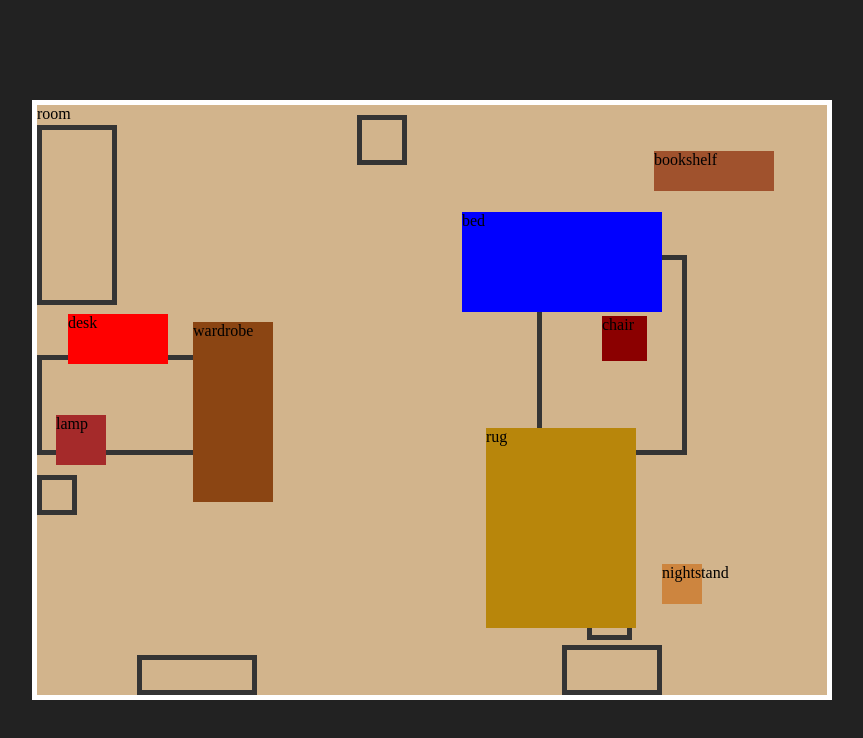
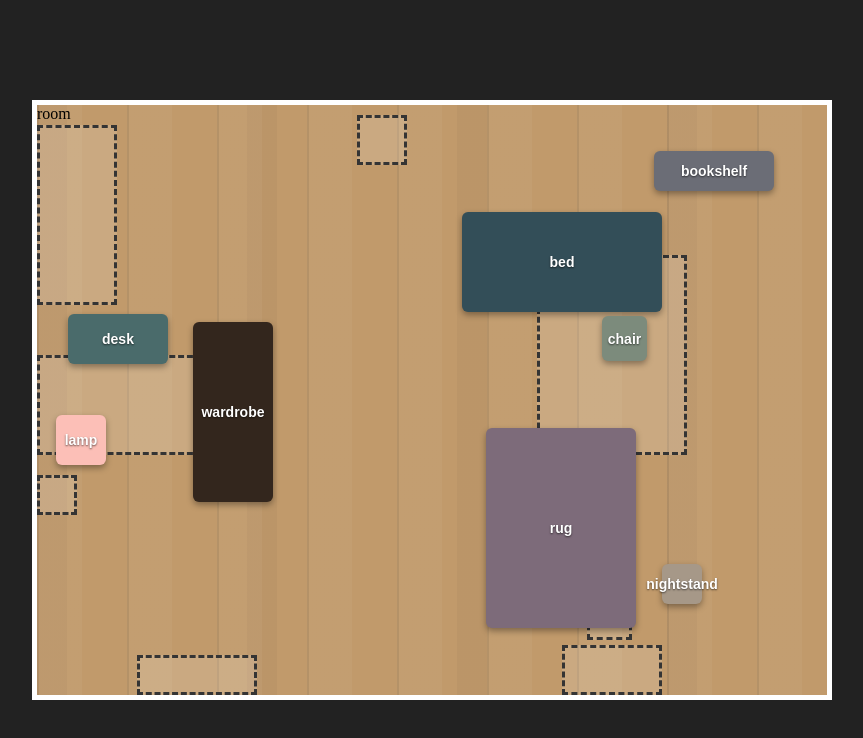
Before and after one commit to GoodGuyFate/bedroom-cleanup-game, a React (Vite) app: page / in a window 1280 px wide. Shown: the top 738 px of the page, without its empty margins (208-1071 px from the left). Built offline with nearby package versions, Linux system fonts and the light colour scheme.

Commit message:
Add second and third furniture layouts

```diff
--- a/src/App.jsx
+++ b/src/App.jsx
@@ -1,5 +1,6 @@
 import Room from './components/room'
+import LayoutMaker from './components/layoutMaker'
 
 export default function App() {
-  return <Room />
+  return <Room/>
 }
--- /dev/null
+++ b/src/components/layoutMaker.jsx
@@ -0,0 +1,121 @@
+import { useState, useRef } from "react";
+import { furniture } from "../data/furniture";
+
+const ROOM_WIDTH = 790;
+const ROOM_HEIGHT = 590;
+
+// Starting spot for every item when you open the maker — doesn't matter where,
+// you're about to drag them all anyway.
+function startingItems() {
+  return furniture.map((item) => ({
+    ...item,
+    curPos: { x: 20, y: 20 },
+  }));
+}
+
+export default function LayoutMaker() {
+  const [items, setItems] = useState(startingItems);
+  const [copied, setCopied] = useState(false);
+  const offsets = useRef({ x: 0, y: 0 });
+  const draggedId = useRef(null);
+  const roomRef = useRef(null);
+  const [topId, setTopId] = useState(null);
+
+  const handlePointerDown = (e, itemId) => {
+    const rect = e.currentTarget.getBoundingClientRect();
+    offsets.current.x = e.clientX - rect.left;
+    offsets.current.y = e.clientY - rect.top;
+    draggedId.current = itemId;
+    setTopId(itemId);
+    e.currentTarget.setPointerCapture(e.pointerId);
+  };
+
+  const handlePointerUp = () => {
+    draggedId.current = null;
+  };
+
+  const handlePointerMove = (e) => {
+    if (draggedId.current == null) return;
+
+    const roomRect = roomRef.current.getBoundingClientRect();
+    const newX =
+      e.clientX - roomRect.left - roomRef.current.clientLeft - offsets.current.x;
+    const newY =
+      e.clientY - roomRect.top - roomRef.current.clientTop - offsets.current.y;
+
+    const maxX = roomRef.current.clientWidth - e.currentTarget.offsetWidth;
+    const maxY = roomRef.current.clientHeight - e.currentTarget.offsetHeight;
+    const clampedX = Math.min(Math.max(newX, 0), maxX);
+    const clampedY = Math.min(Math.max(newY, 0), maxY);
+    const draggingId = draggedId.current;
+
+    setItems((prevItems) =>
+      prevItems.map((item) =>
+        item.id === draggingId
+          ? { ...item, curPos: { x: clampedX, y: clampedY } }
+          : item,
+      ),
+    );
+  };
+
+  // Turns current positions into the exact { id: {x, y} } shape layouts.js expects.
+  function buildLayoutObject() {
+    const layout = {};
+    items.forEach((item) => {
+      layout[item.id] = { x: item.curPos.x, y: item.curPos.y };
+    });
+    return layout;
+  }
+
+  function handleExport() {
+    const layout = buildLayoutObject();
+    const text = JSON.stringify(layout, null, 2);
+    console.log(text);
+
+    navigator.clipboard
+      .writeText(text)
+      .then(() => {
+        setCopied(true);
+        setTimeout(() => setCopied(false), 1500);
+      })
+      .catch(() => {
+        // Clipboard can fail (permissions, non-https, etc). Console.log above
+        // still has it either way.
+        console.warn("Couldn't copy automatically — grab it from the console log above.");
+      });
+  }
+
+  return (
+    <div style={{ display: "flex", flexDirection: "column", gap: "12px", alignItems: "flex-start" }}>
+      <div style={{ display: "flex", gap: "8px", alignItems: "center" }}>
+        <button onClick={handleExport}>Export Layout</button>
+        <button onClick={() => setItems(startingItems())}>Reset Positions</button>
+        {copied && <span>Copied to clipboard ✓</span>}
+      </div>
+
+      <div className="room" ref={roomRef} style={{ width: ROOM_WIDTH, height: ROOM_HEIGHT }}>
+        {items.map((item) => (
+          <div
+            key={item.id}
+            className="furniture-item"
+            style={{
+              left: item.curPos.x,
+              top: item.curPos.y,
+              width: item.width,
+              height: item.height,
+              backgroundColor: item.color,
+              zIndex: item.id === topId ? 1 : 0,
+              cursor: "grab",
+            }}
+            onPointerDown={(e) => handlePointerDown(e, item.id)}
+            onPointerMove={handlePointerMove}
+            onPointerUp={handlePointerUp}
+            onPointerCancel={handlePointerUp}
+          >
+            {item.name}
+          </div>
+        ))}
+      </div>
+    </div>
+  );
+}
--- a/src/components/room.css
+++ b/src/components/room.css
@@ -3,21 +3,52 @@
   width: 800px;
   height: 600px;
   border: 5px solid white;
-  background-color: #d2b48c;
+  background-color: #c19a6b;
+  background-image:
+    repeating-linear-gradient(
+      90deg,
+      rgba(0, 0, 0, 0.08) 0px,
+      rgba(0, 0, 0, 0.08) 2px,
+      transparent 2px,
+      transparent 90px
+    ),
+    repeating-linear-gradient(
+      90deg,
+      rgba(255, 255, 255, 0.04) 0px,
+      rgba(255, 255, 255, 0.04) 45px,
+      transparent 45px,
+      transparent 90px
+    ),
+    repeating-linear-gradient(
+      90deg,
+      rgba(0, 0, 0, 0.03) 0px,
+      rgba(0, 0, 0, 0.03) 30px,
+      transparent 30px,
+      transparent 210px
+    );
+
 }
 
-.furniture-item{
+.furniture-item {
   position: absolute;
-  /* width: 200px; */
-  /* height: 200px; */
-  /* background-color: white; */
   user-select: none;
   touch-action: none;
+  border-radius: 6px;
+  box-shadow: 0 3px 6px rgba(0, 0, 0, 0.35);
+
+  display: flex;
+  align-items: center;
+  justify-content: center;
+  color: white;
+  font-family: sans-serif;
+  font-size: 14px;
+  font-weight: 600;
+  text-shadow: 0 1px 2px rgba(0, 0, 0, 0.6);
 }
 
 .target-outline {
   position: absolute;
-  background: none;
-  border: 5px solid rgb(52, 52, 52);
+  background: rgba(255, 255, 255, 0.15);
+  border: 3px dashed rgb(52, 52, 52);
   pointer-events: none;
 }
--- a/src/components/room.jsx
+++ b/src/components/room.jsx
@@ -1,6 +1,7 @@
 import "./room.css";
 import { useState, useRef } from "react";
 import { furniture } from "../data/furniture";
+import { layouts } from "../data/layouts";
 
 const ROOM_WIDTH = 790;
 const ROOM_HEIGHT = 590;
@@ -68,10 +69,20 @@ function randomizeLayout(items, roomWidth, roomHeight) {
   return placed;
 }
 
+function applyLayout(catalog, layout) {
+  return catalog.map((item) => {
+    return { ...item, targetPos: layout[item.id] };
+  });
+}
+
 export default function Room() {
-  const [items, setItems] = useState(() =>
-    randomizeLayout(furniture, ROOM_WIDTH, ROOM_HEIGHT),
-  );
+  const [items, setItems] = useState(() => {
+    const randomLayout = Math.floor(Math.random() * layouts.length);
+    const chosenLayout = layouts[randomLayout];
+    const itemsWithTargetPos = applyLayout(furniture, chosenLayout);
+    return randomizeLayout(itemsWithTargetPos, ROOM_WIDTH, ROOM_HEIGHT);
+  });
+
   // const [hasWon, setHasWon] = useState(false)
   const hasWon = allPlaced(items, 20);
   const offsets = useRef({ x: 0, y: 0 });
--- a/src/data/furniture.js
+++ b/src/data/furniture.js
@@ -4,71 +4,63 @@ export const furniture = [
     name: "bed",
     width: 200,
     height: 100,
-    color: "blue",
+    color: "#334E58",
     curPos: { x: 100, y: 100 },
-    targetPos: { x: 0, y: 250 },
   },
   {
     id: 2,
     name: "desk",
     width: 100,
     height: 50,
-    color: "red",
+    color: "#4A6B6B",
     curPos: { x: 50, y: 50 },
-    targetPos: { x: 525, y: 540 },
   },
   {
     id: 3,
     name: "lamp",
     width: 50,
     height: 50,
-    color: "brown",
+    color: "#FCBFB7",
     curPos: { x: 10, y: 120 },
-    targetPos: { x: 320, y: 10 },
   },
   {
     id: 4,
     name: "wardrobe",
     width: 80,
     height: 180,
-    color: "saddlebrown",
+    color: "#33261D",
     curPos: { x: 400, y: 20 },
-    targetPos: { x: 0, y: 20 },
   },
   {
     id: 5,
     name: "rug",
     width: 150,
     height: 200,
-    color: "darkgoldenrod",
+    color: "#7D6B7A",
     curPos: { x: 600, y: 400 },
-    targetPos: { x: 500, y: 150 },
   },
   {
     id: 6,
     name: "bookshelf",
     width: 120,
     height: 40,
-    color: "sienna",
+    color: "#6B6D76",
     curPos: { x: 250, y: 500 },
-    targetPos: { x: 100, y: 550 },
   },
   {
     id: 7,
     name: "chair",
     width: 45,
     height: 45,
-    color: "darkred",
+    color: "#7C8B7C",
     curPos: { x: 700, y: 100 },
-    targetPos: { x: 550, y: 490 },
   },
   {
     id: 8,
     name: "nightstand",
     width: 40,
     height: 40,
-    color: "peru",
+    color: "#A69888",
     curPos: { x: 300, y: 300 },
-    targetPos: { x: 0, y: 370 },
   },
 ];
--- /dev/null
+++ b/src/data/layouts.js
@@ -0,0 +1,32 @@
+export const layouts = [
+  {
+    1: { x: 0, y: 250 },
+    2: { x: 525, y: 540 },
+    3: { x: 320, y: 10 },
+    4: { x: 0, y: 20 },
+    5: { x: 500, y: 150 },
+    6: { x: 100, y: 550 },
+    7: { x: 550, y: 490 },
+    8: { x: 0, y: 370 },
+  },
+  {
+    1: { x: 580, y: 227 },
+    2: { x: 223, y: 0 },
+    3: { x: 132, y: 408 },
+    4: { x: 700, y: 400 },
+    5: { x: 375, y: 348 },
+    6: { x: 642, y: 0 },
+    7: { x: 251, y: 54 },
+    8: { x: 740, y: 168 },
+  },
+  {
+    1: { x: 0, y: 419 },
+    2: { x: 595, y: 0 },
+    3: { x: 300, y: 530 },
+    4: { x: 0, y: 160 },
+    5: { x: 303, y: 23 },
+    6: { x: 498, y: 540 },
+    7: { x: 622, y: 52 },
+    8: { x: 0, y: 369 },
+  },
+];
```
